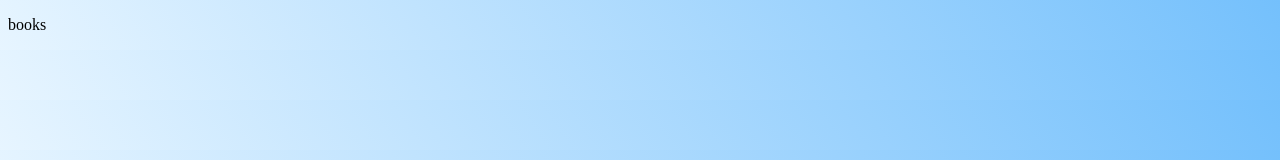
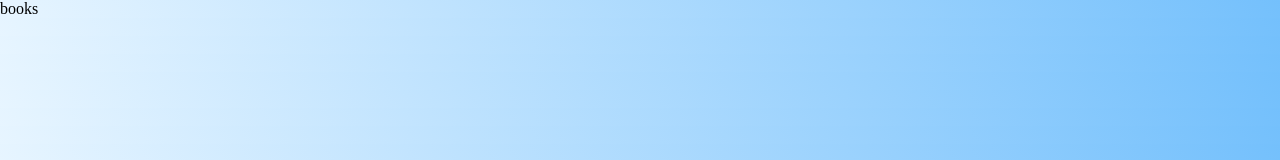
Before and after one commit to domenmerhar/book-viewer, a React (Vite) app: page /books in a window 1280 px wide. Shown: the top 160 px of the page. Built offline with nearby package versions, Linux system fonts and the light colour scheme.

Commit message:
Update GlobalStyles.ts

```diff
--- a/src/GlobalStyles.ts
+++ b/src/GlobalStyles.ts
@@ -1,7 +1,19 @@
 import { createGlobalStyle } from "styled-components";
 
 const GlobalStyles = createGlobalStyle`
+    *,
+    *::before,
+    *::after {
+    box-sizing: border-box;
+    padding: 0;
+    margin: 0;
+
+    /* Creating animations for dark mode */
+    transition: background-color 0.3s, border 0.3s;
+    }
+
     :root {
+
 
         --blue-0: #E7F5FF;
         --blue-3: #74C0FC;
@@ -21,6 +33,8 @@ const GlobalStyles = createGlobalStyle`
     body {
         background: linear-gradient(55deg, var(--blue-0), var(--blue-3));
     }
+
+
 `;
 
 export default GlobalStyles;
```
